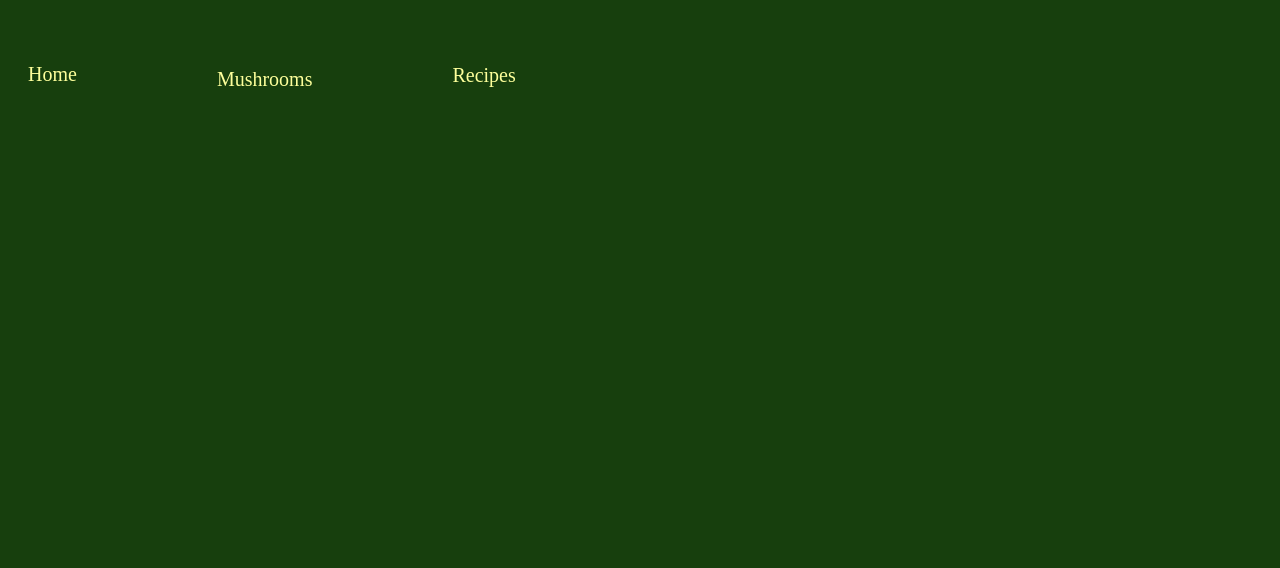
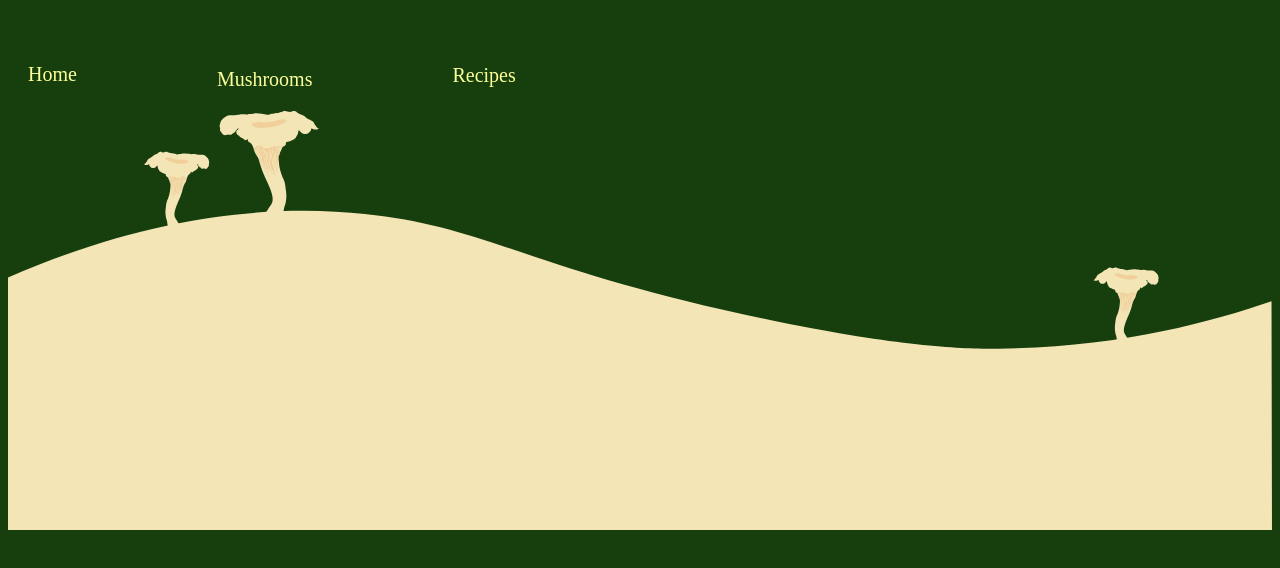
Before and after one commit to Andread24/vild_mad, a plain HTML site: page index.html in a window 1280 px wide. Drawn offline with Linux system fonts and the light colour scheme; a web font is replaced by a local one.

Commit message:
footer img på forside

```diff
--- a/index.html
+++ b/index.html
@@ -1,5 +1,6 @@
 <!DOCTYPE html>
 <html lang="en">
+
 <head>
   <meta charset="UTF-8">
   <meta name="viewport" content="width=device-width, initial-scale=1.0">
@@ -7,6 +8,7 @@
   <link rel="stylesheet" href="css/generel.css">
   <link rel="stylesheet" href="css/index.css">
 </head>
+
 <body>
   <header>
     <div class="grid_1-1-1_nav">
@@ -26,7 +28,10 @@
     </div>
   </header>
   <main></main>
-    <footer></footer>
+  <footer>
+    <img src="imgs/footer_svamp.svg" alt="footer" class="footer_img">
+  </footer>
   <script src="js/burger.js"></script>
 </body>
+
 </html>
```
Also changed, not shown: imgs/footer_svamp.svg (added). Lines whose indentation alone changed are shown as unchanged.
